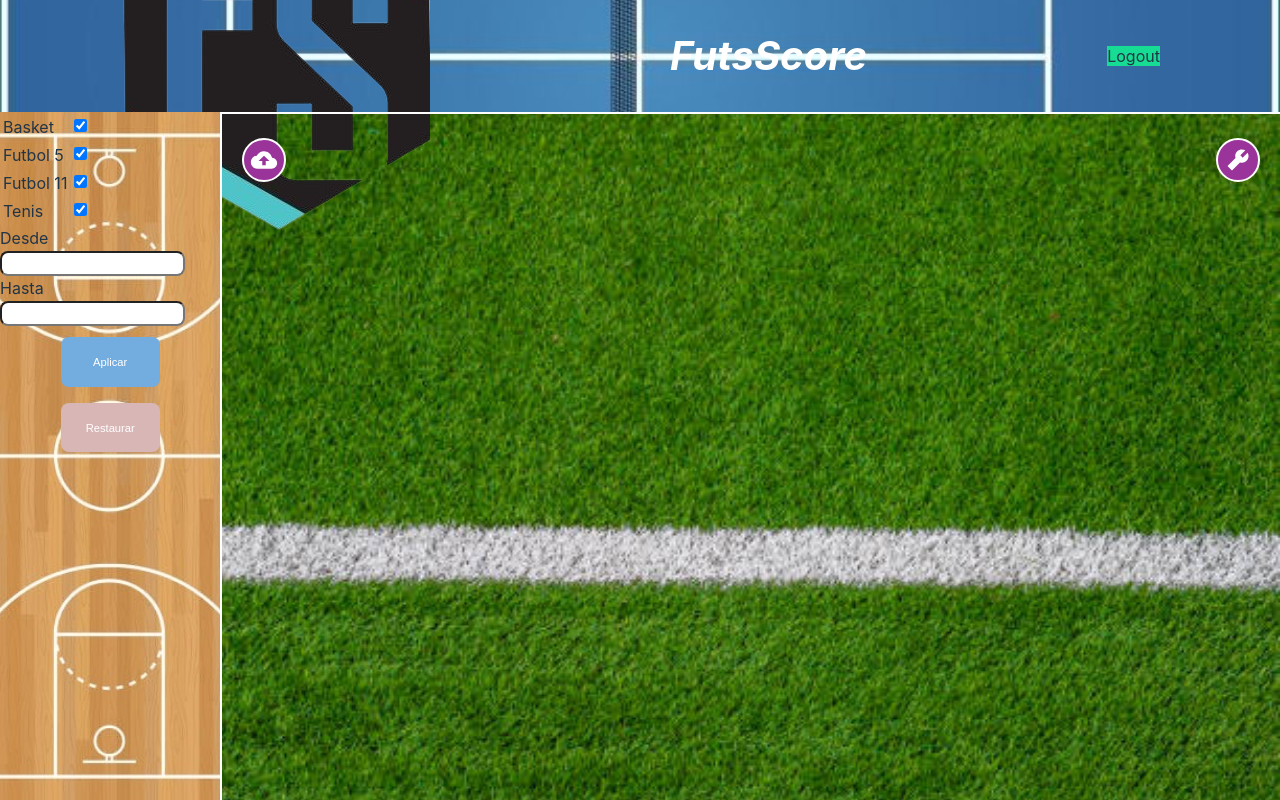
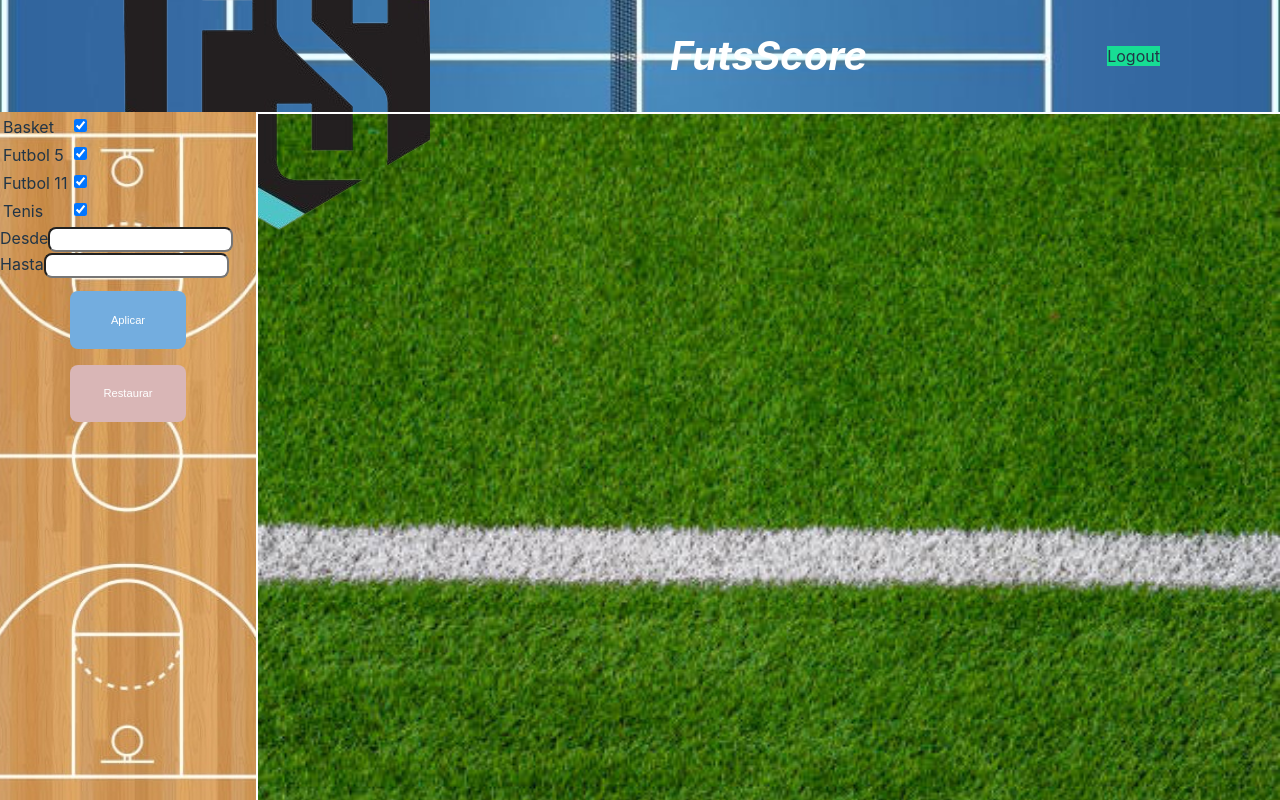
Before and after one commit to pablo-salituri/FutsScore, a React (Vite) app in the folder Front/: page /admin in a window 1280 px wide. Built offline with nearby package versions, Linux system fonts and the light colour scheme; no server answers; the database is empty.

Commit message:
mejoras en estilos grandes de home en admin

```diff
--- a/Front/src/Components/Home/Home.jsx
+++ b/Front/src/Components/Home/Home.jsx
@@ -17,6 +17,7 @@ const firestore = getFirestore(firebaseApp);
 export default function Home() {
   const location = useLocation().pathname === "/" ? "Home" : "Not Home";
 
+  const [width, setWidth] = useState(window.innerWidth);
   const [cardList, setCardList] = useState([]);
   const [render, setRender] = useState(false); //Sólo sirve para forzar el re-render despues de eliminar un artículo
 
@@ -78,9 +79,22 @@ export default function Home() {
     fetchData();
   }, [render]);
 
+
+  useEffect(() => {
+    const handleResize = () => {
+      setWidth(window.innerWidth);
+    };
+
+    window.addEventListener("resize", handleResize);
+
+    return () => {
+      window.removeEventListener("resize", handleResize);
+    };
+  }, []);
+
   return (
     <div className={styles.homeContainer}>
-      {location === "Not Home" && (
+      {location === "Not Home" && width < 1025 && (
         <Link to="/admin/addItem" style={{ display: "contents" }}>
           <div className={styles.uploadContainer}>
             <IoMdCloudUpload className={styles.icon} />
@@ -88,7 +102,7 @@ export default function Home() {
         </Link>
       )}
 
-      {location === "Not Home" && (
+      {location === "Not Home" && width < 1025 &&(
         <Link to="/admin/AdminTools" style={{ display: "contents" }}>
           <div className={styles.toolContainer}>
             <AiFillTool className={styles.icon} />
--- a/Front/src/Components/Home/Home.module.css
+++ b/Front/src/Components/Home/Home.module.css
@@ -21,10 +21,11 @@
         flex-wrap: wrap;
         justify-content: space-around;
         gap: 5vh;
-        padding: 3vh 11vh 4vh;
+        padding: 3vh 1vh;
         overflow: auto;
         border-top: 2px solid white;
         border-left: 2px solid white;
+        box-sizing: border-box;
     }
 
     .uploadContainer {
--- a/Front/src/Components/SideBar/LargeSideBar.module.css
+++ b/Front/src/Components/SideBar/LargeSideBar.module.css
@@ -5,6 +5,7 @@
         background-position: center;
         /* background-color: pink; */
         width: 20%;
+        box-sizing: border-box;
     }
 }
 
```
